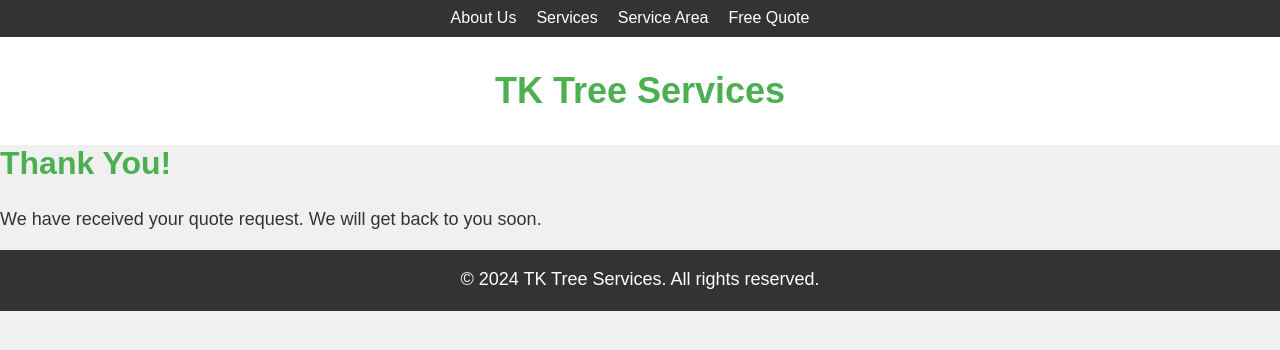
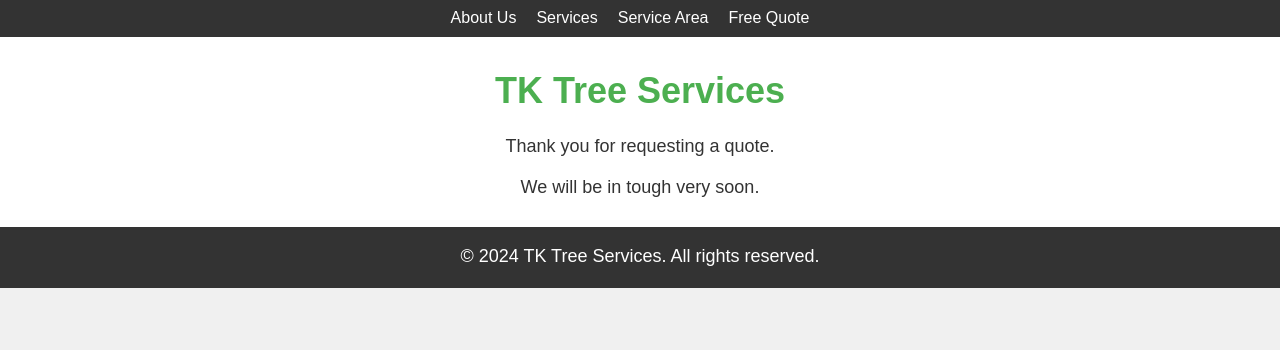
Before and after one commit to snoozie-v/tktrees, a plain HTML site: page public/thank-you.html in a window 1280 px wide. Drawn offline with Linux system fonts and the light colour scheme.

Commit message:
updating thank-you page

```diff
--- a/public/styles.css
+++ b/public/styles.css
@@ -137,6 +137,10 @@ body {
     width: 70%
   }
 
+  #thank-you {
+    display: grid;
+    flex-direction: column;
+  }
 
 #name-input, #email-input, #phone-input {
   width: 60%;
--- a/public/thank-you.html
+++ b/public/thank-you.html
@@ -17,11 +17,9 @@
     </nav>
     <header>
         <h1>TK Tree Services</h1>
-    </header>
-    <main>
-        <h2>Thank You!</h2>
-        <p>We have received your quote request. We will get back to you soon.</p>
-    </main>
+        <p>Thank you for requesting a quote.</p>
+        <p>We will be in tough very soon.</p>
+      </header>
     <footer>
         <p>&copy; <span id="year"></span> TK Tree Services. All rights reserved.</p>
       </footer>
```
